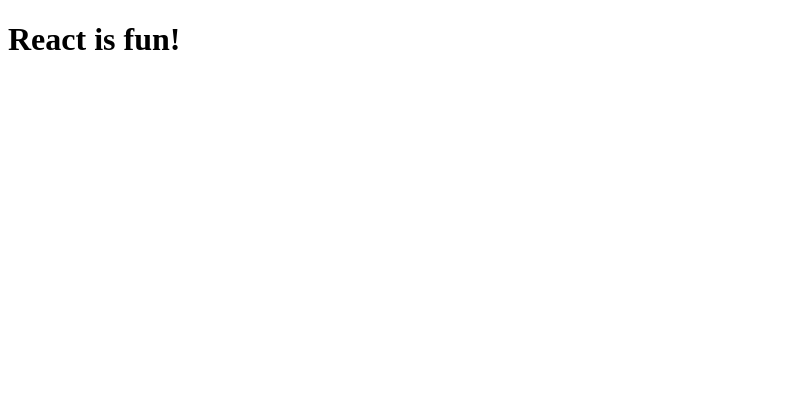
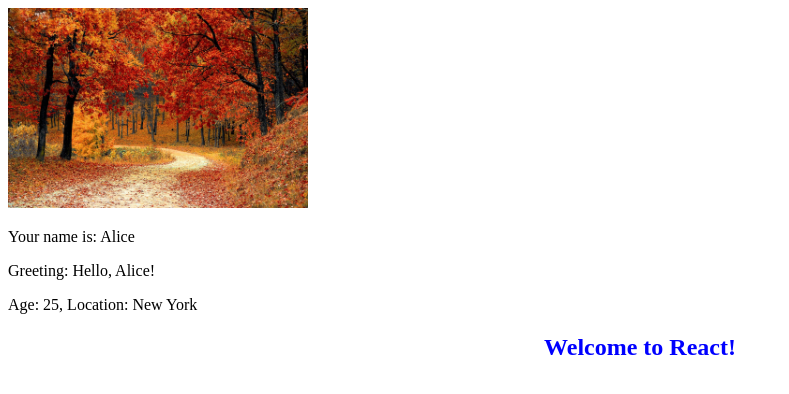
Before and after one commit to gliu7717/fullstack_react_basic, a React (Vite) app: page / in a window 1280 px wide. Shown: the top 394 px of the page, without its empty margins (0-789 px from the left). Built offline with nearby package versions, Linux system fonts and the light colour scheme.

Commit message:
Integrating JavaScript in JSX with Curly Braces

```diff
--- a/src/App.jsx
+++ b/src/App.jsx
@@ -1,5 +1,37 @@
 const App = () => {
-  return <h1>React is fun!</h1>;
+  const userName = "Alice";
+
+  const greetUser = (name) => `Hello, ${name}!`;
+
+  const userInfo = { age: 25, location: "New York" };
+
+  // Inline style object
+  const titleStyle = {
+    color: "blue",
+    fontSize: "24px",
+    textAlign: "center",
+    margin: "20px 0",
+  };
+
+  return (
+    <div>
+      {/* Passing strings with quotes */}
+      <img src='images/nature.jpg' alt='Nature' width='300' />
+
+      {/* Referencing a JavaScript variable */}
+      <p>Your name is: {userName}</p>
+
+      {/* Calling a JavaScript function */}
+      <p>Greeting: {greetUser(userName)}</p>
+
+      {/* Using a JavaScript object */}
+      <p>
+        Age: {userInfo.age}, Location: {userInfo.location}
+      </p>
+
+      <h1 style={titleStyle}>Welcome to React!</h1>
+    </div>
+  );
 };
 
 // Export the App component
```
Also changed, not shown: public/images/nature.jpg (added).
